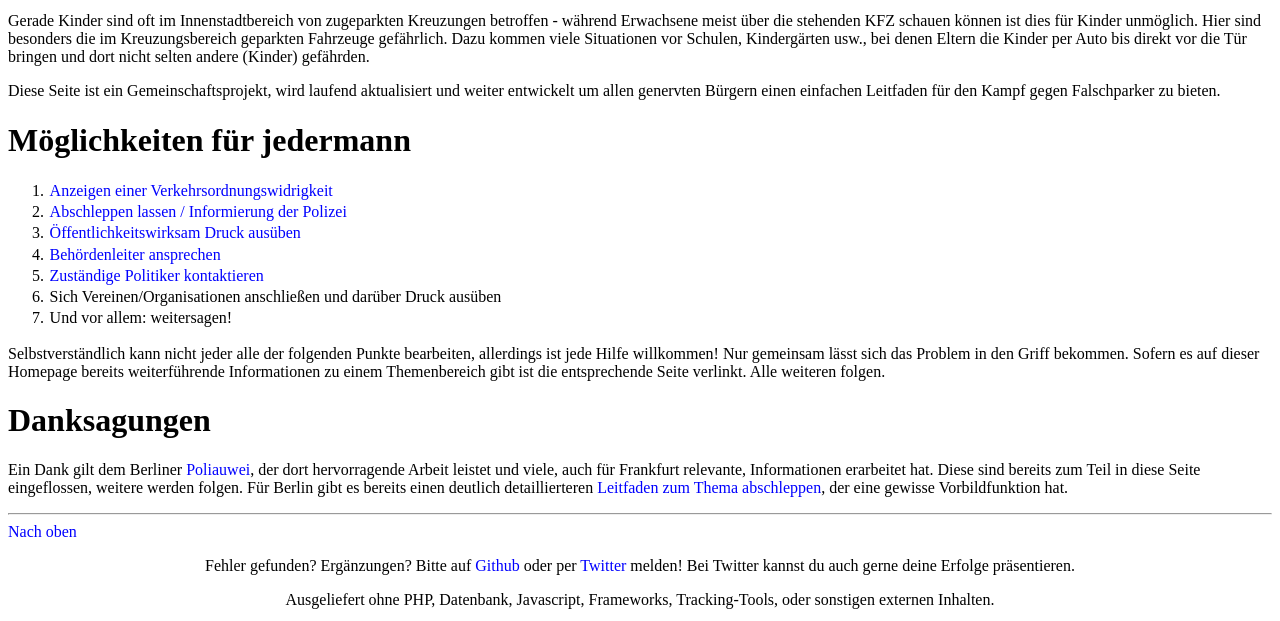
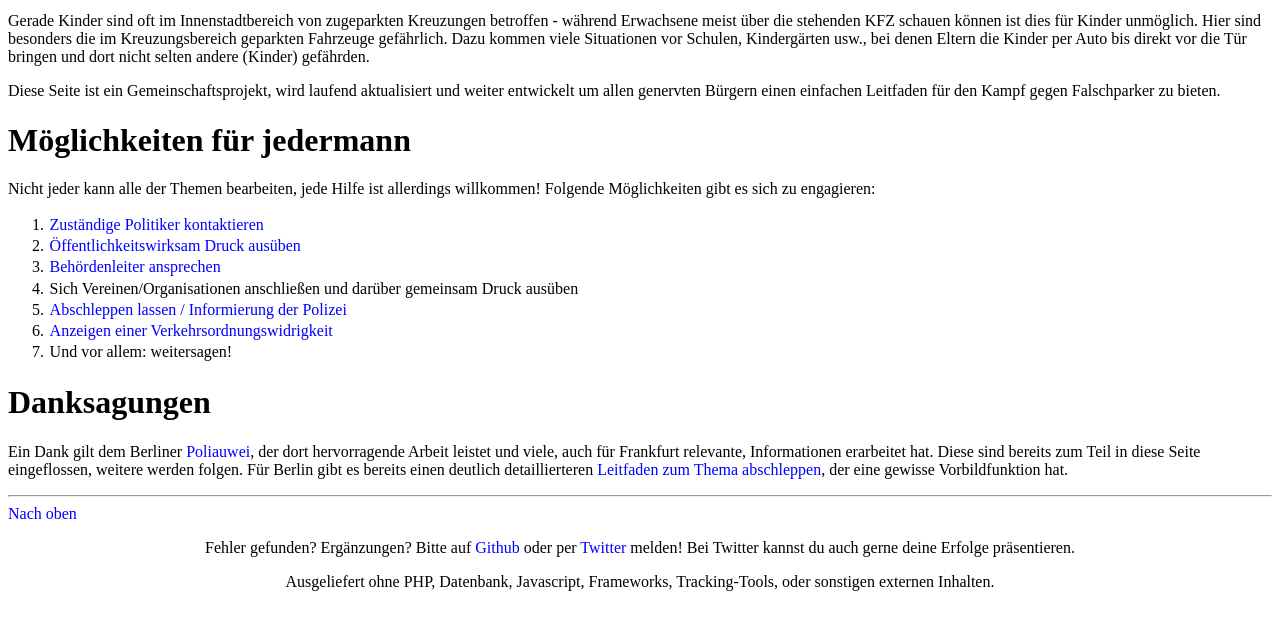
Before and after one commit to falschparkenffm/homepage, a PHP site: page / in a window 1280 px wide. Shown: the part 225-846 px from the top of the page. Run offline with PHP 8.4, Linux system fonts and the light colour scheme.

Commit message:
Korrigiere "Möglichkeiten"-Reihenfolge

```diff
--- a/index.php
+++ b/index.php
@@ -9,16 +9,16 @@
 <p>Diese Seite ist ein Gemeinschaftsprojekt, wird laufend aktualisiert und weiter entwickelt um allen genervten B&uuml;rgern einen einfachen Leitfaden f&uuml;r den Kampf gegen Falschparker zu bieten.</p>
 
 <h1>M&ouml;glichkeiten f&uuml;r jedermann</h1>
+<p>Nicht jeder kann alle der Themen bearbeiten, jede Hilfe ist allerdings willkommen! Folgende M&ouml;glichkeiten gibt es sich zu engagieren:</p>
 <ol>
-<li><a href="verkehrsowianzeigen.html">Anzeigen einer Verkehrsordnungswidrigkeit</a></li>
-<li><a href="abschleppen.html">Abschleppen lassen / Informierung der Polizei</a></li>
+<li><a href="aufmerksamkeit.html#politik">Zust&auml;ndige Politiker kontaktieren</a></li>
 <li><a href="aufmerksamkeit.html#oeffentlichkeit">&Ouml;ffentlichkeitswirksam Druck aus&uuml;ben</a></li>
 <li><a href="aufmerksamkeit.html#behoerden">Beh&ouml;rdenleiter ansprechen</a></li>
-<li><a href="aufmerksamkeit.html#politik">Zust&auml;ndige Politiker kontaktieren</a></li>
-<li>Sich Vereinen/Organisationen anschlie&szlig;en und dar&uuml;ber Druck aus&uuml;ben</li>
+<li>Sich Vereinen/Organisationen anschlie&szlig;en und dar&uuml;ber gemeinsam Druck aus&uuml;ben</li>
+<li><a href="abschleppen.html">Abschleppen lassen / Informierung der Polizei</a></li>
+<li><a href="verkehrsowianzeigen.html">Anzeigen einer Verkehrsordnungswidrigkeit</a></li>
 <li>Und vor allem: weitersagen!</li>
 </ol>
-<p>Selbstverst&auml;ndlich kann nicht jeder alle der folgenden Punkte bearbeiten, allerdings ist jede Hilfe willkommen! Nur gemeinsam l&auml;sst sich das Problem in den Griff bekommen. Sofern es auf dieser Homepage bereits weiterf&uuml;hrende Informationen zu einem Themenbereich gibt ist die entsprechende Seite verlinkt. Alle weiteren folgen.</p>
 
 <h1>Danksagungen</h1>
 <p>Ein Dank gilt dem Berliner <a href="https://twitter.com/Poliauwei">Poliauwei</a>, der dort hervorragende Arbeit leistet und viele, auch f&uuml;r Frankfurt relevante, Informationen erarbeitet hat. Diese sind bereits zum Teil in diese Seite eingeflossen, weitere werden folgen. F&uuml;r Berlin gibt es bereits einen deutlich detaillierteren <a href="https://www.autofreies-kreuzberg.de/radwege-frei.html">Leitfaden zum Thema abschleppen</a>, der eine gewisse Vorbildfunktion hat.</p>
```
